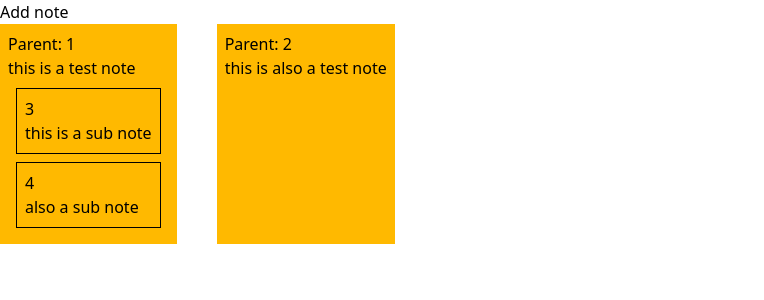
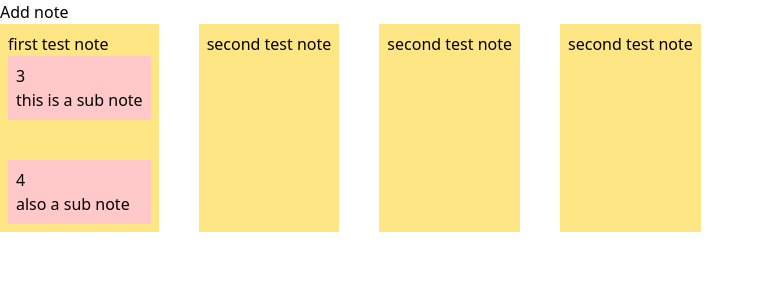
Before and after one commit to AnshKumar200/Miora, a React (Vite) app: page / in a window 1280 px wide. Shown: the top 300 px of the page, without its empty margins (0-764 px from the left). Built offline with nearby package versions, Linux system fonts and the light colour scheme.

Commit message:
added drag functionality

```diff
--- a/index.html
+++ b/index.html
@@ -4,7 +4,7 @@
     <meta charset="UTF-8" />
     <link rel="icon" type="image/svg+xml" href="/vite.svg" />
     <meta name="viewport" content="width=device-width, initial-scale=1.0" />
-    <title>notes_app</title>
+    <title>Miora</title>
   </head>
   <body>
     <div id="root"></div>
--- a/src/App.tsx
+++ b/src/App.tsx
@@ -1,39 +1,11 @@
 import './App.css'
 import Note from './components/Note'
-
-const note_data = [
-    {
-        id: "1",
-        text: "this is a test note",
-        sub_notes: [
-            {
-                id: "3",
-                text: "this is a sub note",
-            },
-            {
-                id: "4",
-                text: "also a sub note",
-            }
-        ]
-    },
-    {
-        id: "2",
-        text: "this is also a test note",
-        sub_notes: [
-        ]
-    },
-]
 
 function App() {
     return (
         <div className=''>
             <button>Add note</button>
-
-            <div className='flex gap-10'>
-                {note_data.map(note => (
-                    <Note key={note.id} note={note} />
-                ))}
-            </div>
+            <Note />
         </div>
     )
 }
--- a/src/components/Note.tsx
+++ b/src/components/Note.tsx
@@ -1,32 +1,59 @@
-type SubNote = {
-    id: string,
-    text: string
-}
+import { useRef, useState } from "react"
+import note_data from "../data/data.json"
 
-interface NoteItem {
-    note: {
-        id: string,
-        text: string,
-        sub_notes: SubNote[],
+export default function Note() {
+    const [notes, setNotes] = useState(note_data);
+    const draggingItem = useRef(null);
+    const dragOverItem = useRef(null);
+
+    const handleDragStart = (e, note_id) => {
+        draggingItem.current = note_id;
+        console.log(e.target.innerHTML);
     }
-}
 
-const Note: React.FC<NoteItem> = ({ note }) => {
+    const handleDragEnter = (e, note_id) => {
+        dragOverItem.current = note_id;
+        console.log(e.target.innerHTML);
+    }
+
+    const handleDragEnd = () => {
+        const draggingIndex = notes.findIndex(n => n.id === draggingItem.current);
+        const dragOverIndex = notes.findIndex(n => n.id === dragOverItem.current);
+
+        if (draggingIndex === dragOverIndex) return;
+
+        const updateNotes = [...notes];
+        const temp = updateNotes[draggingIndex];
+        updateNotes[draggingIndex] = updateNotes[dragOverIndex];
+        updateNotes[dragOverIndex] = temp;
+
+        setNotes(updateNotes);
+
+        draggingItem.current = null;
+        dragOverItem.current = null;
+    }
+
     return (
-        <div className="bg-amber-400 p-2">
-            <div>Parent: {note.id}</div>
-            <div>{note.text}</div>
+        <div className="flex gap-10">
+            {notes.map(note => (
+                <div key={note.id} className="bg-amber-200 p-2"
+                    onDragStart={(e) => handleDragStart(e, note.id)}
+                    onDragEnter={(e) => handleDragEnter(e, note.id)}
+                    onDragEnd={handleDragEnd}
+                    draggable>
+                    <div>{note.text}
+                    </div>
 
-            <div>
-                {note.sub_notes.map(sub_note => (
-                    <div className="border black p-2 m-2">
-                        <div>{sub_note.id}</div>
-                        <div>{sub_note.text}</div>
+                    <div className="flex flex-col gap-10">
+                        {note.sub_notes.map(sbnote => (
+                            <div key={sbnote.id} className="bg-red-200 p-2">
+                                <div>{sbnote.id}</div>
+                                <div>{sbnote.text}</div>
+                            </div>
+                        ))}
                     </div>
-                ))}
-            </div>
+                </div>
+            ))}
         </div>
     )
 }
-
-export default Note;
--- /dev/null
+++ b/src/data/data.json
@@ -0,0 +1,31 @@
+[
+    {
+        "id": "1",
+        "text": "first test note",
+        "sub_notes": [
+            {
+                "id": "3",
+                "text": "this is a sub note"
+            },
+            {
+                "id": "4",
+                "text": "also a sub note"
+            }
+        ]
+    },
+    {
+        "id": "2",
+        "text": "second test note",
+        "sub_notes": []
+    },
+    {
+        "id": "5",
+        "text": "second test note",
+        "sub_notes": []
+    },
+    {
+        "id": "6",
+        "text": "second test note",
+        "sub_notes": []
+    }
+]
```
Also changed, not shown: 1 other file (tests, documents, lock files or other folders).
